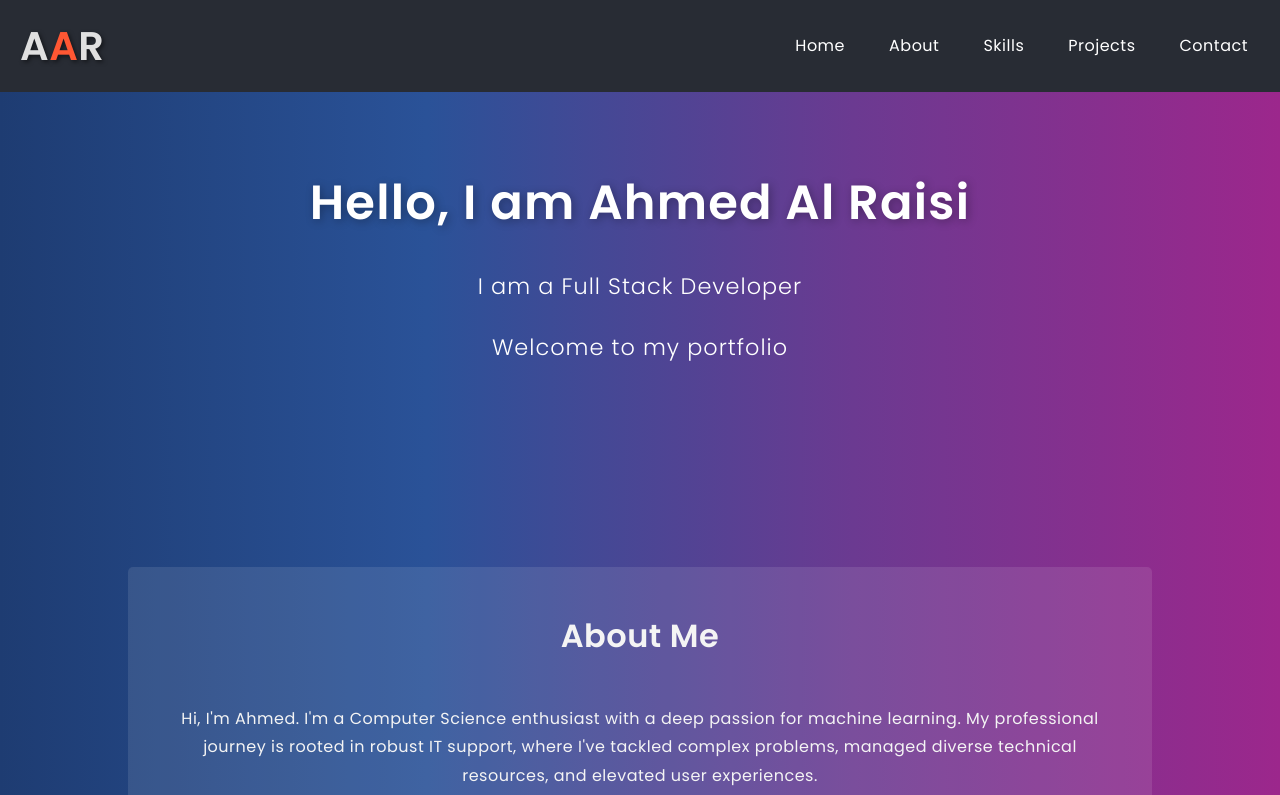
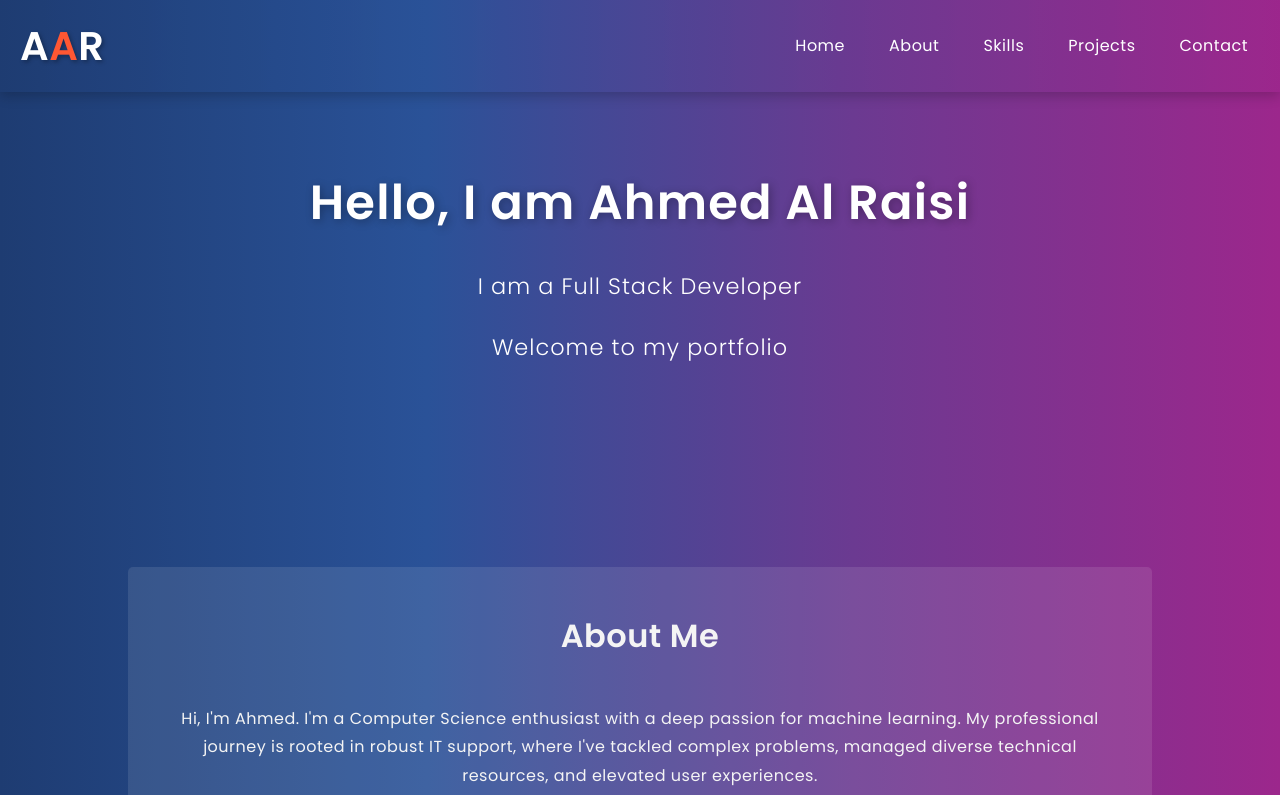
Before and after one commit to AhmedRaisi/PersonalPortfolio, a React (Create React App) app in the folder client/: page / in a window 1280 px wide. Shown: the top 795 px of the page. Built offline with nearby package versions, Linux system fonts and the light colour scheme.

Commit message:
fixed nav bar

```diff
--- a/client/src/components/Header/styles.css
+++ b/client/src/components/Header/styles.css
@@ -2,24 +2,26 @@
   position: fixed;
   top: 0;
   width: 100%;
-  background-color: #282c34;
+  background: linear-gradient(to right, rgba(30, 60, 114, 0.9), rgba(42, 82, 152, 0.9), rgba(107, 58, 145, 0.9), rgba(156, 39, 140, 0.9));
   padding: 10px 20px;
   display: flex;
   align-items: center;
   justify-content: space-between;
   z-index: 1000;
+  box-shadow: 0px 4px 12px rgba(0, 0, 0, 0.2); /* Adds a drop shadow for depth */
 }
+
 
 .logo {
   margin: 0;
-  font-size: 40px; /* Increased font size for emphasis */
-  font-weight: bold; /* Bold font for presence */
-  color: #e0e0e0; /* Slightly off-white color for sophistication */
-  text-shadow: 2px 2px 4px rgba(0, 0, 0, 0.5); /* Subtle shadow for depth */
+  font-size: 40px;
+  font-weight: bold;
+  color: #ffffff;
+  text-shadow: 2px 2px 4px rgba(0, 0, 0, 0.3);
 }
 
 .highlight {
-  color: #FF5733; /* Highlight the second 'A' with a distinct color for artistic touch */
+  color: #FF5733;
 }
 
 .navbar {
@@ -36,16 +38,19 @@
 .navbar a {
   text-decoration: none;
   color: white;
-  padding: 6px 12px;
+  padding: 10px 12px; /* Adjust the vertical padding to match the header's height */
   border-radius: 4px;
-  transition: background-color 0.3s;
+  transition: background-color 0.3s, transform 0.3s; /* Added transform for a smoother transition effect */
   font-size: 16px;
+  display: flex; /* Ensures that content is vertically centered */
+  align-items: center;
+  height: 100%; /* Makes the link height same as its parent container */
 }
 
 .navbar a:hover {
   background-color: rgba(255, 255, 255, 0.1);
+  transform: scale(1.05); /* Optional: Slightly scale the item for a hovering effect */
 }
-
 .main-content {
   padding-top: 60px;
 }
```
